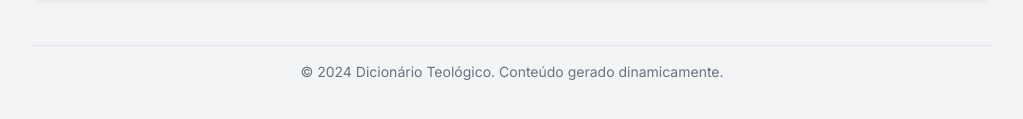
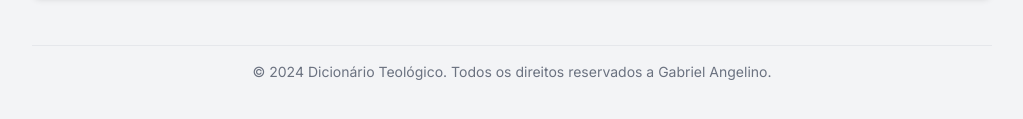
Before and after one commit to AngelinoRebelo/dicionarioteologico-dinamico, a website: page index.html in a window 1280 px wide. Shown: the part 435-554 px from the top of the page, without its empty margins (128-1151 px from the left). Drawn offline with nearby package versions, Linux system fonts and the light colour scheme.

Commit message:
Update index.html

```diff
--- a/index.html
+++ b/index.html
@@ -67,7 +67,7 @@
         </main>
 
         <footer class="text-center mt-12 py-4 border-t border-gray-200">
-            <p class="text-sm text-gray-500">&copy; 2024 Dicionário Teológico. Conteúdo gerado dinamicamente.</p>
+            <p class="text-sm text-gray-500">&copy; 2024 Dicionário Teológico. Todos os direitos reservados a Gabriel Angelino.</p>
         </footer>
     </div>
 
```
